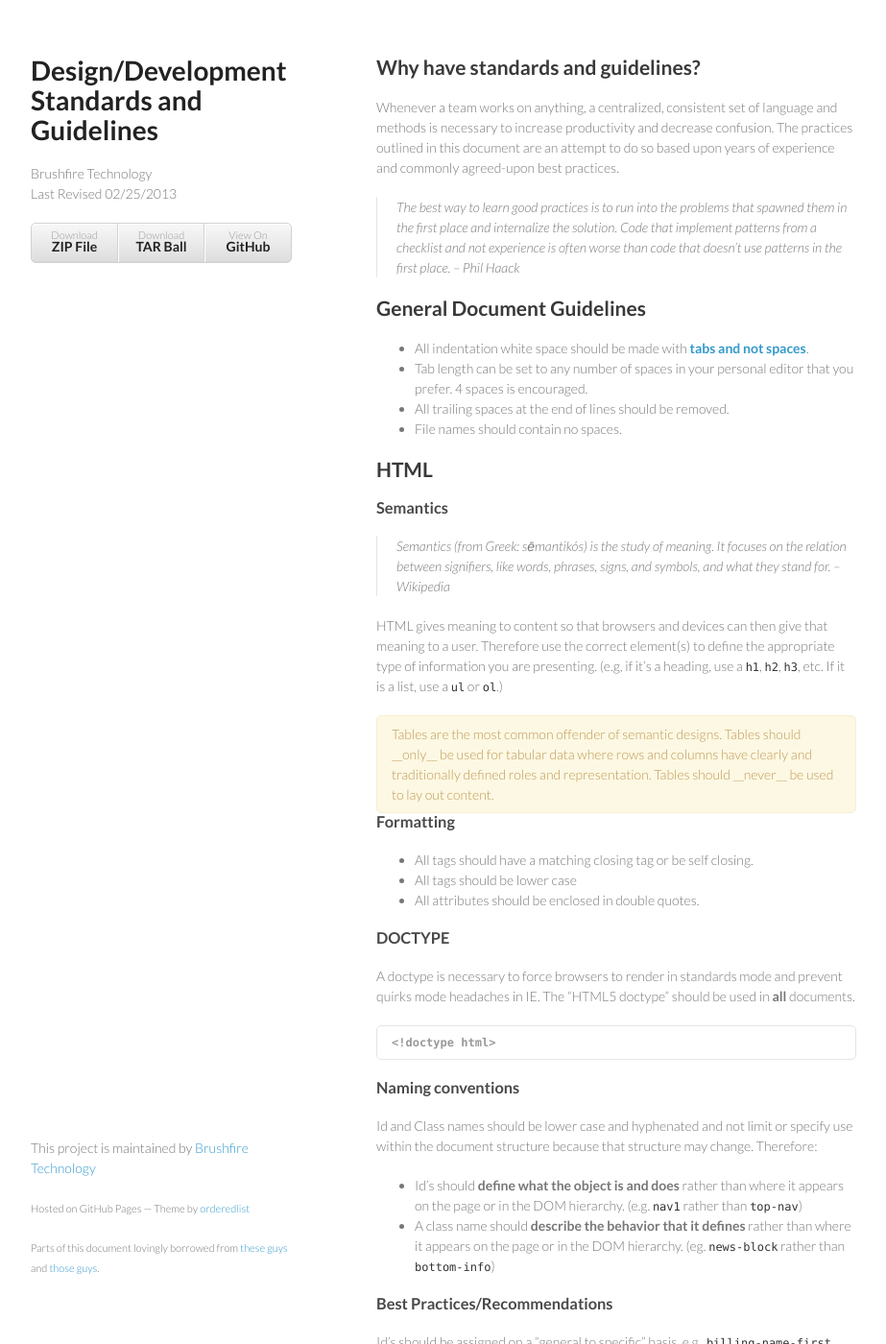
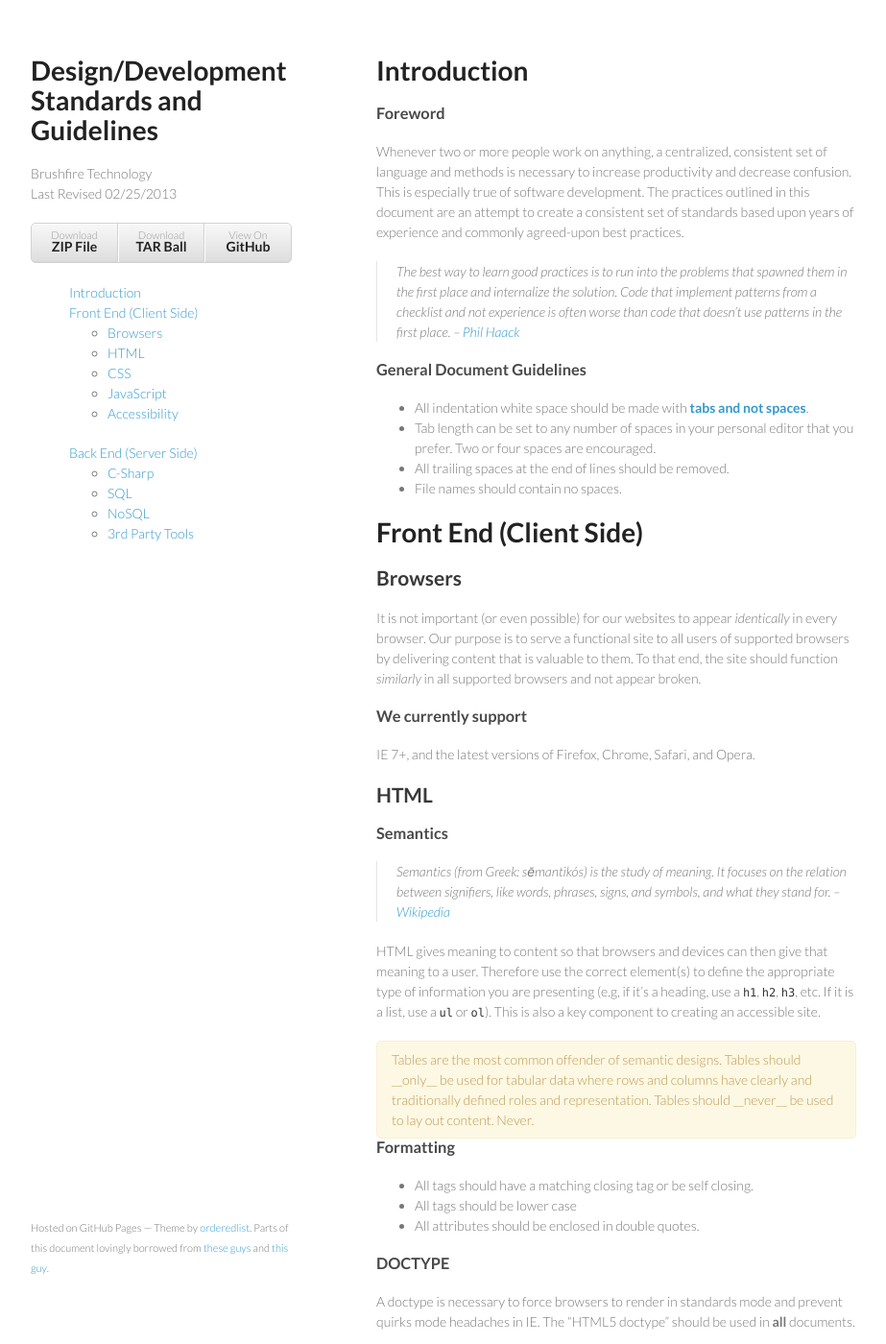
Before and after one commit to brushfiretech/dev-standards, a Jekyll site: the page built from index.md, in a window 1280 px wide and 1400 px high. Shown: the whole window at 96% size, without its empty margins (178-1101 px from the left). Built offline with Jekyll 4.4.1, drawn with Linux system fonts in a browser that asks for light colours; nearby versions of some CDN libraries; Markdown is read by kramdown in place of the engine named in the settings; some of the changed text lies outside the part shown.

Commit message:
jquery TOC and edits

````diff
--- a/_layouts/default.html
+++ b/_layouts/default.html
@@ -18,25 +18,45 @@
         <h1>Design/Development Standards and Guidelines</h1>
         <p>Brushfire Technology<br/>
         Last Revised {{ page.date | date: "%B %e, %Y" }}</p>
-        <ul>
+        <ul class="github">
           <li><a href="https://github.com/brushfiretech/dev-standards/zipball/master">Download <strong>ZIP File</strong></a></li>
           <li><a href="https://github.com/brushfiretech/dev-standards/tarball/master">Download <strong>TAR Ball</strong></a></li>
           <li><a href="https://github.com/brushfiretech/dev-standards">View On <strong>GitHub</strong></a></li>
+        </ul>
+        <ul class="toc">
         </ul>
       </header>
       <section>
         {{ content }}
       </section>
       <footer>
-        <p>This project is maintained by <a href="https://github.com/brushfiretech">Brushfire Technology</a></p>
-        <p><small>Hosted on GitHub Pages &mdash; Theme by <a href="https://github.com/orderedlist">orderedlist</a></small></p>
-        <p><small>Parts of this document lovingly borrowed from <a href="http://yellowshoe.com.au/standards/">these guys</a> and <a href="http://taitems.github.com/Front-End-Development-Guidelines">those guys</a>.</small></p>
+        <p><small>Hosted on GitHub Pages &mdash; Theme by <a href="https://github.com/orderedlist">orderedlist</a>. Parts of this document lovingly borrowed from <a href="http://yellowshoe.com.au/standards/">these guys</a> and <a href="http://taitems.github.com/Front-End-Development-Guidelines">this guy</a>.</small></p>
       </footer>
     </div>
     <script src="js/scale.fix.js"></script>
-    <!--<script type="text/javascript" src="//ajax.googleapis.com/ajax/libs/jquery/1.9.1/jquery.min.js"></script>
+    <script type="text/javascript" src="//ajax.googleapis.com/ajax/libs/jquery/1.9.1/jquery.min.js"></script>
     <script type="text/javascript">
-      //$("code").wrap("<pre></pre>"); // dumb workaround
-    </script>-->
+      $(function()
+      {
+          $("section a").attr("target","_blank");
+
+          $("section h1, section h2").each(function(i,n)
+          {
+            $(n).prepend("<a id='" + $(n).text() + "'></a>");
+
+            if ($(n).is("h1"))
+              $(".toc").append("<li><a href='#" + $(n).find("a").attr("id") + "'>" + $(n).text() + "</a></li>");
+            else
+            {
+              if ($(n).is("h2") && $(".toc > li:last ul").length < 1)
+              {
+                $(".toc > li:last").append("<ul></ul>");
+              }
+              $(".toc > li:last ul").append("<li><a href='#" + $(n).find("a").attr("id") + "'>" + $(n).text() + "</a></li>");
+            }
+          });
+
+      });
+    </script>
   </body>
 </html>
--- a/index.md
+++ b/index.md
@@ -3,29 +3,41 @@ layout: default
 date: 02/25/2013
 ---
 
-## Why have standards and guidelines?
+# Introduction
 
-Whenever a team works on anything, a centralized, consistent set of language and methods is necessary to increase productivity and decrease confusion.  The practices outlined in this document are an attempt to do so based upon years of experience and commonly agreed-upon best practices.
+### Foreword
 
->The best way to learn good practices is to run into the problems that spawned them in the first place and internalize the solution. Code that implement patterns from a checklist and not experience is often worse than code that doesn't use patterns in the first place. – Phil Haack
+Whenever two or more people work on anything, a centralized, consistent set of language and methods is necessary to increase productivity and decrease confusion. This is especially true of software development. The practices outlined in this document are an attempt to create a consistent set of standards based upon years of experience and commonly agreed-upon best practices.
 
-## General Document Guidelines
+>The best way to learn good practices is to run into the problems that spawned them in the first place and internalize the solution. Code that implement patterns from a checklist and not experience is often worse than code that doesn't use patterns in the first place. – [Phil](https://twitter.com/haacked/status/20227608300) [Haack](https://twitter.com/haacked/status/20227672330)
+
+### General Document Guidelines
 
 * All indentation white space should be made with [__tabs and not spaces__](http://lea.verou.me/2012/01/why-tabs-are-clearly-superior/).
-* Tab length can be set to any number of spaces in your personal editor that you prefer. 4 spaces is encouraged.
+* Tab length can be set to any number of spaces in your personal editor that you prefer. Two or four spaces are encouraged.
 * All trailing spaces at the end of lines should be removed.
 * File names should contain no spaces.
+
+# Front End (Client Side)
+
+## Browsers
+
+It is not important (or even possible) for our websites to appear _identically_ in every browser. Our purpose is to serve a functional site to all users of supported browsers by delivering content that is valuable to them. To that end, the site should function _similarly_ in all supported browsers and not appear broken.
+
+### We currently support
+
+IE 7+, and the latest versions of Firefox, Chrome, Safari, and Opera.
 
 ## HTML
 
 ### Semantics
 
->Semantics (from Greek: sēmantikós) is the study of meaning. It focuses on the relation between signifiers, like words, phrases, signs, and symbols, and what they stand for. – Wikipedia
+>Semantics (from Greek: sēmantikós) is the study of meaning. It focuses on the relation between signifiers, like words, phrases, signs, and symbols, and what they stand for. – [Wikipedia](hhttp://en.wikipedia.org/wiki/Semantics)
 
-HTML gives meaning to content so that browsers and devices can then give that meaning to a user.  Therefore use the correct element(s) to define the appropriate type of information you are presenting. (e.g, if it's a heading, use a `h1`, `h2`, `h3`, etc. If it is a list, use a `ul` or `ol`.)
+HTML gives meaning to content so that browsers and devices can then give that meaning to a user. Therefore use the correct element(s) to define the appropriate type of information you are presenting (e.g, if it's a heading, use a `h1`, `h2`, `h3`, etc. If it is a list, use a `ul` or `ol`). This is also a key component to creating an accessible site.
 
 <aside>
-Tables are the most common offender of semantic designs. Tables should __only__ be used for tabular data where rows and columns have clearly and traditionally defined roles and representation. Tables should __never__ be used to lay out content.
+Tables are the most common offender of semantic designs. Tables should __only__ be used for tabular data where rows and columns have clearly and traditionally defined roles and representation. Tables should __never__ be used to lay out content. Never.
 </aside>
 
 ### Formatting
@@ -49,16 +61,7 @@ Id and Class names should be lower case and hyphenated and not limit or specify
 * Id's should __define what the object is and does__ rather than where it appears on the page or in the DOM hierarchy. (e.g. `nav1` rather than `top-nav`)
 * A class name should __describe the behavior that it defines__ rather than where it appears on the page or in the DOM hierarchy. (eg. `news-block` rather than `bottom-info`)
 
-### Best Practices/Recommendations
-
 Id’s should be assigned on a “general to specific” basis. e.g., `billing-name-first` shows that this is a field in the domain of the billing address, and then that this is part of the name element in that address, and of that name, this is the first name portion (to differentiate from `shipping-name-first` or `billing-name-last`).
-
-## Accessibility
-
-Since there is no way to fully determine what every user of our software will see or experience due to handicaps or other circumstances, it should be our goal to make the experience as accessible as possible for the common tools to help those. As such, we should always:
-
-* use alt text on all images
-* use title attributes on all links
 
 ## CSS
 
@@ -82,14 +85,45 @@ Id and Class names should be lower case and hyphenated and not limit or specify
 * All colors should be specified in HEX, RGB, or HSL. Fixed color names such as `white` or `black` should be avoided.
 * Shorthand notation should be used whenever possible (e.g. `margin: 10px 0px 10px 0px;` instead of `margin-
 top:10px;margin-right:0px;margin-bottom:10px;margin-left:0px;` and `color:#333;` instead of `color:#333333;`).
+
+```css
+margin: 10px 0px 10px 0px;
+
+instead of
+
+margin-
+top:10px;margin-right:0px;margin-bottom:10px;margin-left:0px;
+
+and
+
+color:#333;
+
+instead of
+
+color:#333333;
+
+```
+
 * Units: `em` and `%` are preferred over `px` and `pt` when feasible.
-* Units should always be provided due to issues with downlevel browsers (e.g. `margin: 10px 0px auto 10px;` instead of `margin: 10 0 auto 0;`)
+* Units are not necessary for "zero". Zero is zero in any unit.
+* Units should always be provided for non-zero units due to issues with downlevel browsers (e.g. `margin: 10px 0px auto 10px;` instead of `margin: 10 0 auto 0;`)
 * Fixed dimensions should __not__ be specified unless absolutely necessary. Use padding/margin values that ensure that the affected elements will still render as preferred regardless of the nature of dynamic content or device size.
 * Box-sizing should __always__ be set to `border-box`.
 * Style declarations should always be made at the lowest level of specificity required for consistent use. That is, a generic style should never be applied to solve a specific problem. (e.g., avoid using `div#searchbox input {font-size:larger;}` to adjust the style of a specific input control. Instead, reference that control by ID or assign a class to that control specifically. (e.g., `.search-field {font-size:larger;}`)
 * Classes are encouraged over Id's. Due to the nature of a large-scale application, it is often difficult to know if an object may be re-used, but it should be crafted such that it can be.
 
 ## JavaScript
+
+## Accessibility
+
+Since there is no way to fully determine what every user of our software will see or experience due to handicaps or other circumstances, it should be our goal to make the experience as accessible as possible for the common tools to help those. As such, we should always:
+
+* use semantic HTML
+* use alt text on all images
+* use title attributes on all links
+* test our sites using a screen reader
+
+# Back End (Server Side)
 
 ## C-Sharp
 
````
Also changed, not shown: other parts of index.md (+0 -2 lines), _includes/styles.css (+13 -9 lines), 2 other files.
